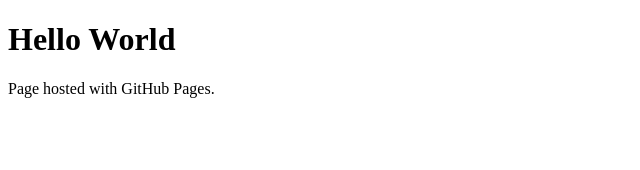
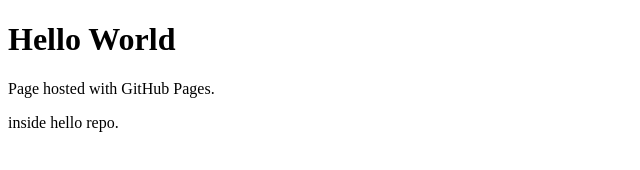
Before and after one commit to RohitUtreja/hello-world, a plain HTML site: page index.html in a window 1280 px wide. Shown: the whole page, without its empty margins (0-640 px from the left). Drawn offline with Linux system fonts and the light colour scheme.

Commit message:
Update index.html

```diff
--- a/index.html
+++ b/index.html
@@ -3,5 +3,6 @@
 <body>
 <h1>Hello World</h1>
 <p>Page hosted with GitHub Pages.</p>
+  <p>inside hello repo.</p>
 </body>
 </html>
```
